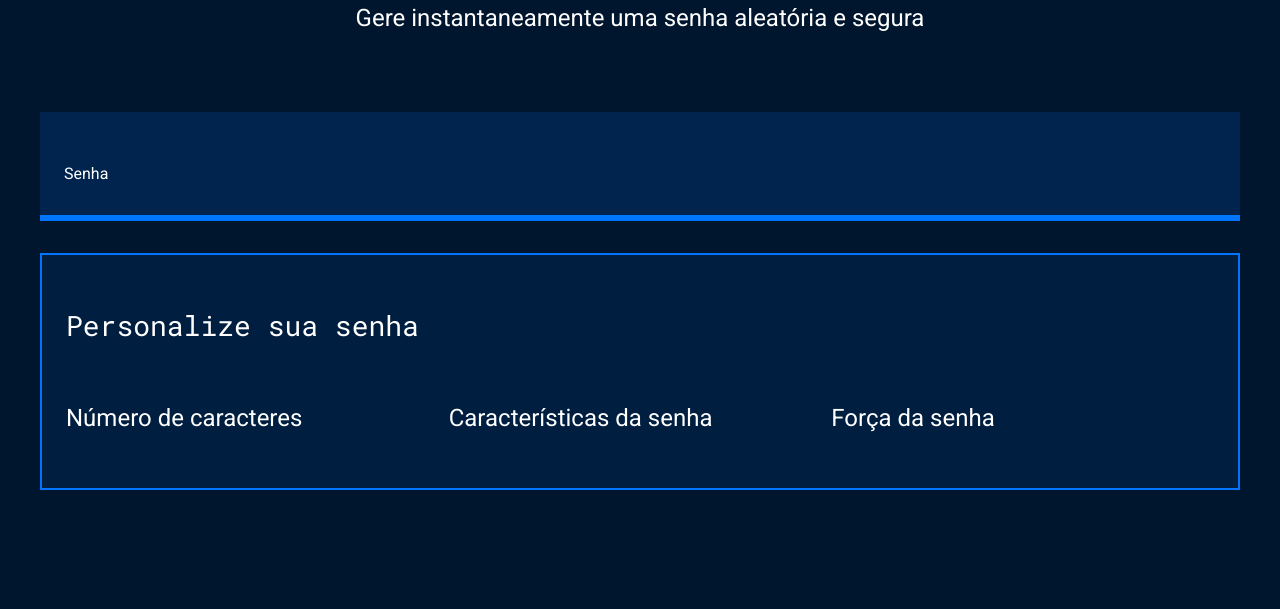
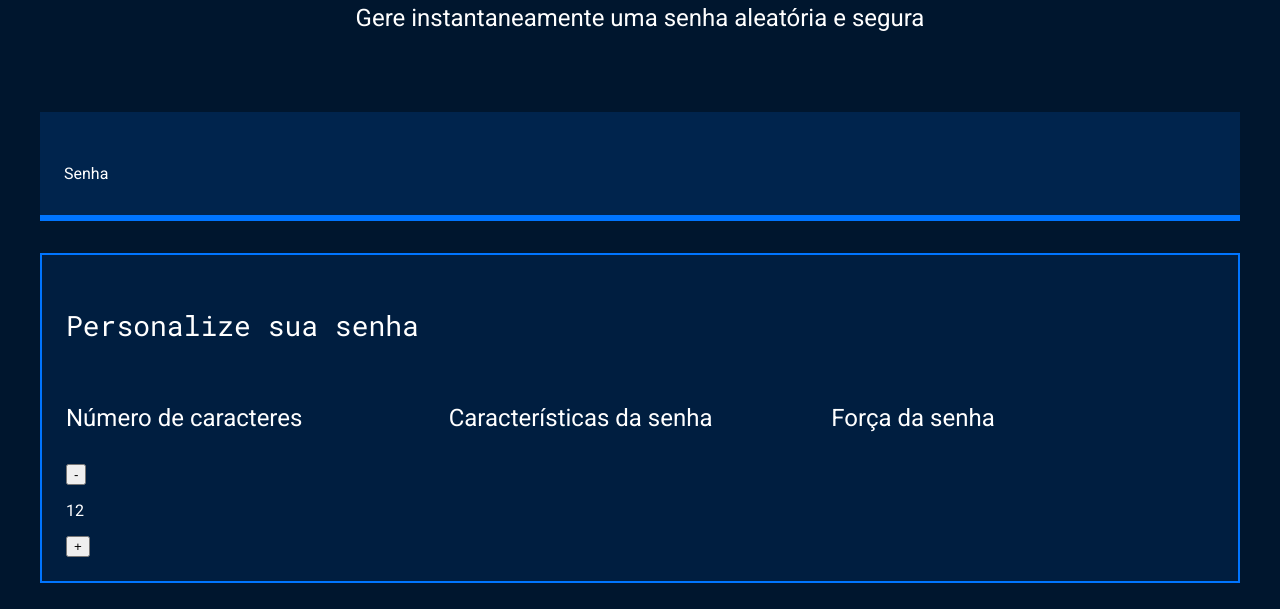
Before and after one commit to wierzbickihel/gerador-de-senha, a plain HTML site: page index.html in a window 1280 px wide. Shown: the part 191-800 px from the top of the page. Drawn offline with Linux system fonts and the light colour scheme.

Commit message:
botão e quantidade de caracteres

```diff
--- a/index.html
+++ b/index.html
@@ -24,6 +24,13 @@
             <div class="parametro-coluna__senha">
                 <div class="parametro-senha">
                     <h4 class="parametro-senha__titulo">Número de caracteres</h4>
+
+                <div>
+                    <button>-</button>
+                    <p>12</p>
+                    <button>+</button>
+                </div>
+
                 </div>
                 <div class="parametro-senha">
                     <h4 class="parametro-senha__titulo">Características da senha</h4>
```
